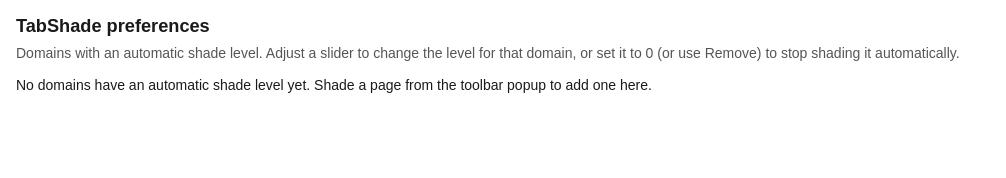
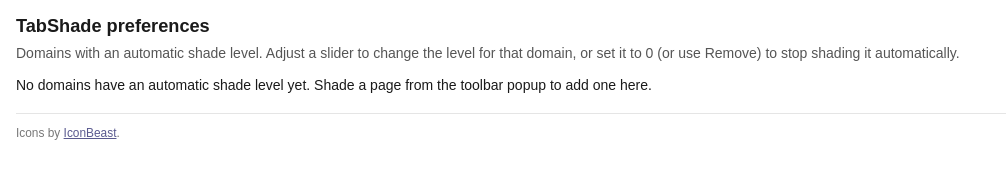
Before and after one commit to mfearby/tabshade, a browser extension: page options/options.html in a window 1280 px wide. Shown: the whole page, without its empty margins (0-1006 px from the left). Drawn offline with Linux system fonts and the light colour scheme.

Commit message:
Add readme and icon attribution

```diff
--- a/options/options.css
+++ b/options/options.css
@@ -71,6 +71,18 @@ h1 {
     font-variant-numeric: tabular-nums;
 }
 
+#attribution {
+    margin-top: 20px;
+    padding-top: 12px;
+    border-top: 1px solid #e5e5e5;
+    font-size: 0.85em;
+    color: #777;
+}
+
+#attribution a {
+    color: #5a5a8f;
+}
+
 .hidden {
     display: none;
 }
--- a/options/options.html
+++ b/options/options.html
@@ -20,6 +20,16 @@
             toolbar popup to add one here.
         </p>
 
+        <footer id="attribution">
+            Icons by
+            <a
+                href="https://www.iconbeast.com/"
+                target="_blank"
+                rel="noopener noreferrer"
+                >IconBeast</a
+            >.
+        </footer>
+
         <script src="options.js"></script>
     </body>
 </html>
```
Also changed, not shown: README.md (added).
